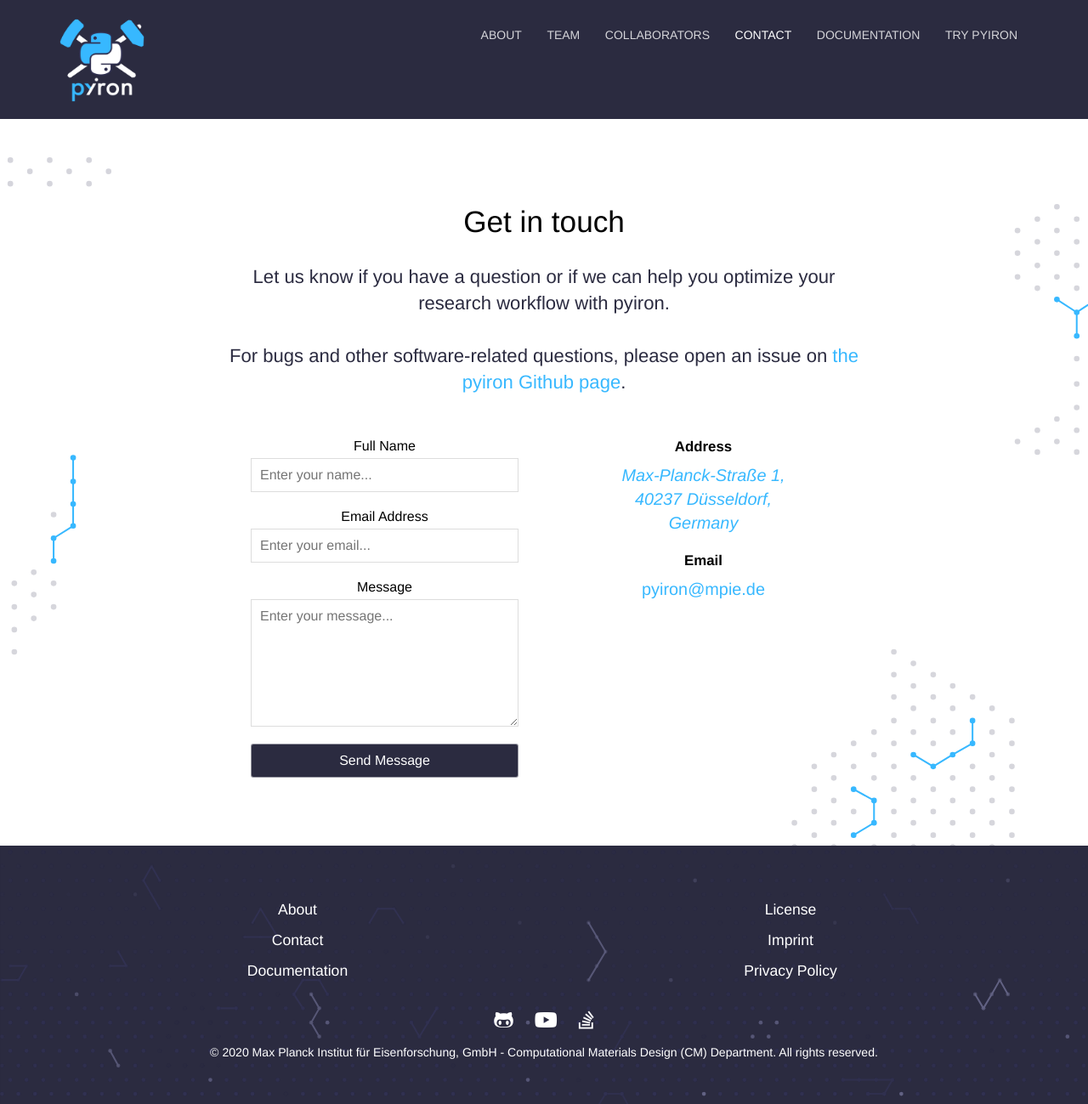
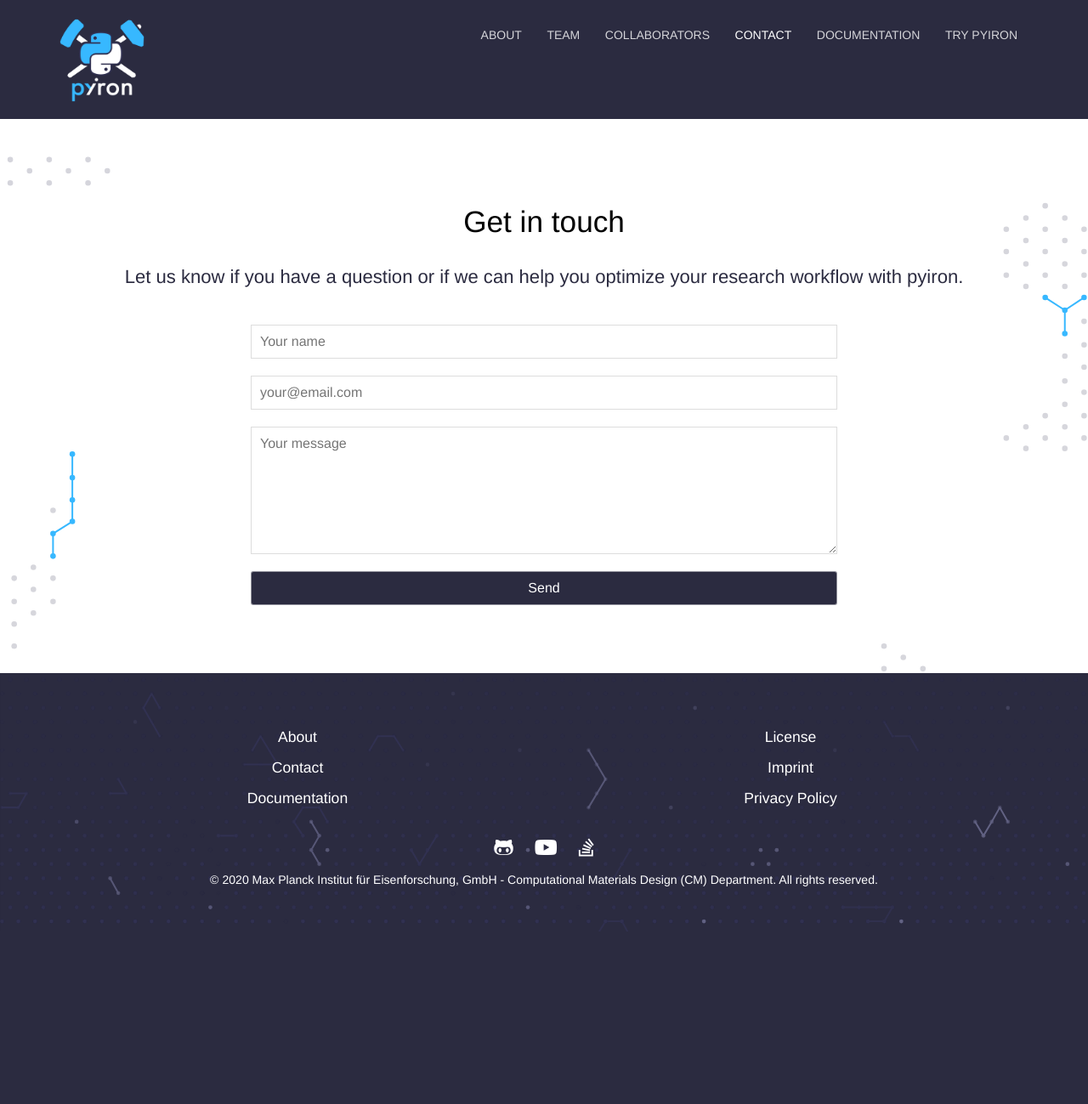
Before and after one commit to pyiron/pyiron.github.io, a Jekyll site: the page built from contact.html, in a window 1280 px wide. Shown: the whole page at 85% size. Built offline with Jekyll 4.4.1, drawn with Linux system fonts in a browser that asks for light colours; nearby versions of some CDN libraries; after the commit the page ends 1096 px from its top, so only the background shows below that.

Commit message:
Control forms with formspree

```diff
--- a/_layouts/default.html
+++ b/_layouts/default.html
@@ -11,6 +11,7 @@
 		<link rel="stylesheet" href="{{ site.baseurl }}/css/screen.css">
 		<link rel="icon" type="image/png" href="{{ site.baseurl }}/favicon.png">
 		<script src="https://kit.fontawesome.com/1d40be1112.js" crossorigin="anonymous"></script>
+		<script src="https://formspree.io/js/formbutton-v1.min.js" defer></script>
 
 		{% if jekyll.environment == 'production' and site.google_analytics_key != '' %}
 			<script>
@@ -58,5 +59,52 @@
 				return false;
 			};
 		</script>
+		<!-- Add contact button (see https://formspree.io/formbutton/docs) -->
+		<script>
+			window.formbutton=window.formbutton||function(){(formbutton.q=formbutton.q||[]).push(arguments)};
+			formbutton("create", {
+			title: "Let's Connect!",
+			description: "Send us a comment or question and we'll be in touch soon.",
+			buttonImg: "<i class='fas fa-comment-alt' style='font-size: 24px;'/>",
+			action: "https://formspree.io/mvowjbgy",
+			theme: "classic",
+			onResponse: function(ok, setStatus) {
+				if (ok) {
+				setStatus("Thanks for your message! We'll be in touch shortly.");
+				} else {
+				setStatus("<span style='color:red'>Oops! There was a problem. Please check that you've entered a valid email address.</span>");
+				}
+			},
+			fields: [{
+			name: "name",
+			type: "text",
+			label: "Your Name",
+			required: true,
+			},
+			{
+			name: "email",
+			type: "email",
+			label: "Your Email",
+			required: true
+			},
+			{
+			name: "Message",
+			type: "textarea"
+			},
+			{
+			type: "submit"
+			}],
+			styles: {
+			fontFamily:'"Lato", sans-serif',
+			button: {
+				background: "#37B8FF"
+			},
+			title: {
+				background: "#37B8FF",
+				letterSpacing: "0.05em",
+			}
+			}
+		});
+		</script>
 	</body>
 </html>
--- a/_sass/contact.scss
+++ b/_sass/contact.scss
@@ -9,6 +9,7 @@
 	@include flex-flow(wrap);
 	max-width: 750px;
 	margin: 0 auto;
+	text-align: center;
 
 	form {
 		width: 100%
@@ -24,6 +25,14 @@
 			flex: 1;
 		}
 		margin: 0 30px;
+
+		label, input {
+			display: block;
+		}
+
+		label {
+			margin-bottom: 20px;
+		}
 	}
 
 	.contact-details {
--- a/contact.html
+++ b/contact.html
@@ -1,181 +1,19 @@
 ---
 title: Contact
 heading: Get in touch
-description:
-map:
-  latitude: 50.996153
-  longitude: 6.984591
-  address: "Max-Planck-Straße 1, 40237 Düsseldorf, Germany"
-  zoom: 13
+description: Let us know if you have a question or if we can help you optimize your research workflow with pyiron.
 ---
-<!-- <div class="map" id="map"></div> -->
-
-<div class="contact-box" style="text-align: center;">
-	<p>Let us know if you have a question or if we can help you optimize your research workflow with pyiron.</p>
-	<p> <br>
-		For bugs and other software-related questions, please
-		open an issue on <a href="https://github.com/pyiron/pyiron/issues">the pyiron Github page</a>.<br> <br>
-	</p>
-	<form action="{{ site.baseurl }}/contact-success/" method="post" class="contact-form">
-		<input type="hidden" name="_to" value="pyiron@mpie.de" />
-		<input type="text" name="_gotcha" style="display: none;">
-
-		<label for="name">Full Name</label>
-		<input type="text" name="name" id="name" placeholder="Enter your name..." />
-
-		<label for="email">Email Address</label>
-		<input type="email" name="email" id="email" placeholder="Enter your email..." required />
-
-		<label for="message">Message</label>
-		<textarea name="message" id="message" placeholder="Enter your message..."></textarea>
-
-		<input type="submit" value="Send Message" />
-	</form>
-
-	<div class="contact-details">
-		<h3 class="editable">Address</h3>
-		<address><a target="_blank" href="https://www.google.com/maps/place/{{ page.map.address | url_encode }}">{{ page.map.address | replace: ", ", ", <br>" }}</a></address>
-
-		<h3 class="editable">Email</h3>
-		<p><a href="mailto:{{ site.email }}">{{ site.email }}</a></p>
-	</div>
+<div class="contact-box">
+	<form action="https://formspree.io/mvowjbgy" method="POST" class="contact-form">
+		<label>
+			<input type="text" name="name" placeholder="Your name">
+		</label>
+		<label>
+			<input type="email" name="_replyto" placeholder="your@email.com">
+		</label>
+		<label>
+			<textarea name="message" placeholder="Your message"></textarea>
+		</label>
+		<input type="submit" value="Send" class="btn alt">
+	  </form>
 </div>
-
-<script type="text/javascript">
-	window.mapData = {{ page.map | jsonify }};
-
-	function initMap() {
-		var myOptions = {
-			scrollwheel: false,
-			draggable: false,
-			panControl: false,
-			disableDefaultUI: true,
-			styles: [{
-				"featureType": "all",
-				"elementType": "labels.text.fill",
-				"stylers": [{
-					"saturation": 36
-				}, {
-					"color": "#000000"
-				}, {
-					"lightness": 40
-				}]
-			}, {
-				"featureType": "all",
-				"elementType": "labels.text.stroke",
-				"stylers": [{
-					"visibility": "on"
-				}, {
-					"color": "#000000"
-				}, {
-					"lightness": 16
-				}]
-			}, {
-				"featureType": "all",
-				"elementType": "labels.icon",
-				"stylers": [{
-					"visibility": "off"
-				}]
-			}, {
-				"featureType": "administrative",
-				"elementType": "geometry.fill",
-				"stylers": [{
-					"color": "#000000"
-				}, {
-					"lightness": 20
-				}]
-			}, {
-				"featureType": "administrative",
-				"elementType": "geometry.stroke",
-				"stylers": [{
-					"color": "#000000"
-				}, {
-					"lightness": 17
-				}, {
-					"weight": 1.2
-				}]
-			}, {
-				"featureType": "landscape",
-				"elementType": "geometry",
-				"stylers": [{
-					"color": "#000000"
-				}, {
-					"lightness": 20
-				}]
-			}, {
-				"featureType": "poi",
-				"elementType": "geometry",
-				"stylers": [{
-					"color": "#000000"
-				}, {
-					"lightness": 21
-				}]
-			}, {
-				"featureType": "road.highway",
-				"elementType": "geometry.fill",
-				"stylers": [{
-					"color": "#000000"
-				}, {
-					"lightness": 17
-				}]
-			}, {
-				"featureType": "road.highway",
-				"elementType": "geometry.stroke",
-				"stylers": [{
-					"color": "#000000"
-				}, {
-					"lightness": 29
-				}, {
-					"weight": 0.2
-				}]
-			}, {
-				"featureType": "road.arterial",
-				"elementType": "geometry",
-				"stylers": [{
-					"color": "#000000"
-				}, {
-					"lightness": 18
-				}]
-			}, {
-				"featureType": "road.local",
-				"elementType": "geometry",
-				"stylers": [{
-					"color": "#000000"
-				}, {
-					"lightness": 16
-				}]
-			}, {
-				"featureType": "transit",
-				"elementType": "geometry",
-				"stylers": [{
-					"color": "#000000"
-				}, {
-					"lightness": 19
-				}]
-			}, {
-				"featureType": "water",
-				"elementType": "geometry",
-				"stylers": [{
-					"color": "#000000"
-				}, {
-					"lightness": 17
-				}]
-			}],
-			zoom: window.mapData.zoom,
-			maxZoom: window.mapData.zoom,
-			minZoom: window.mapData.zoom,
-			center: new google.maps.LatLng(window.mapData.latitude, window.mapData.longitude),
-			mapTypeId: google.maps.MapTypeId.ROADMAP
-		};
-		map = new google.maps.Map(document.getElementById("map"), myOptions);
-		marker = new google.maps.Marker({
-			map: map,
-			position: new google.maps.LatLng(window.mapData.latitude, window.mapData.longitude)
-		});
-
-		google.maps.event.addDomListener(window, "resize", function () {
-			map.setCenter(myOptions.center);
-		});
-	}
-</script>
-<script async defer src="https://maps.googleapis.com/maps/api/js?key={{ site.google_maps_javascript_api_key }}&amp;callback=initMap"></script>
```
